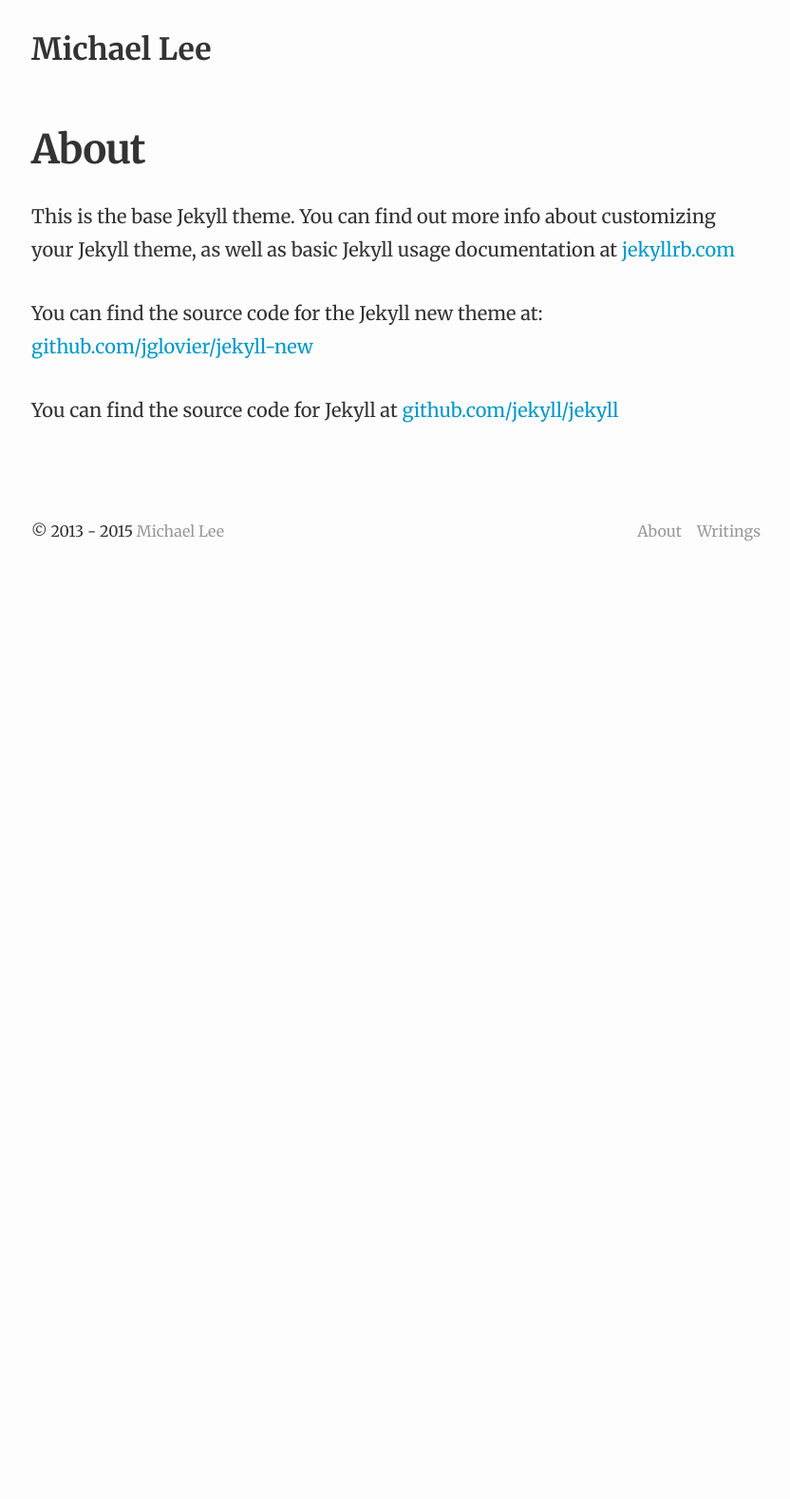
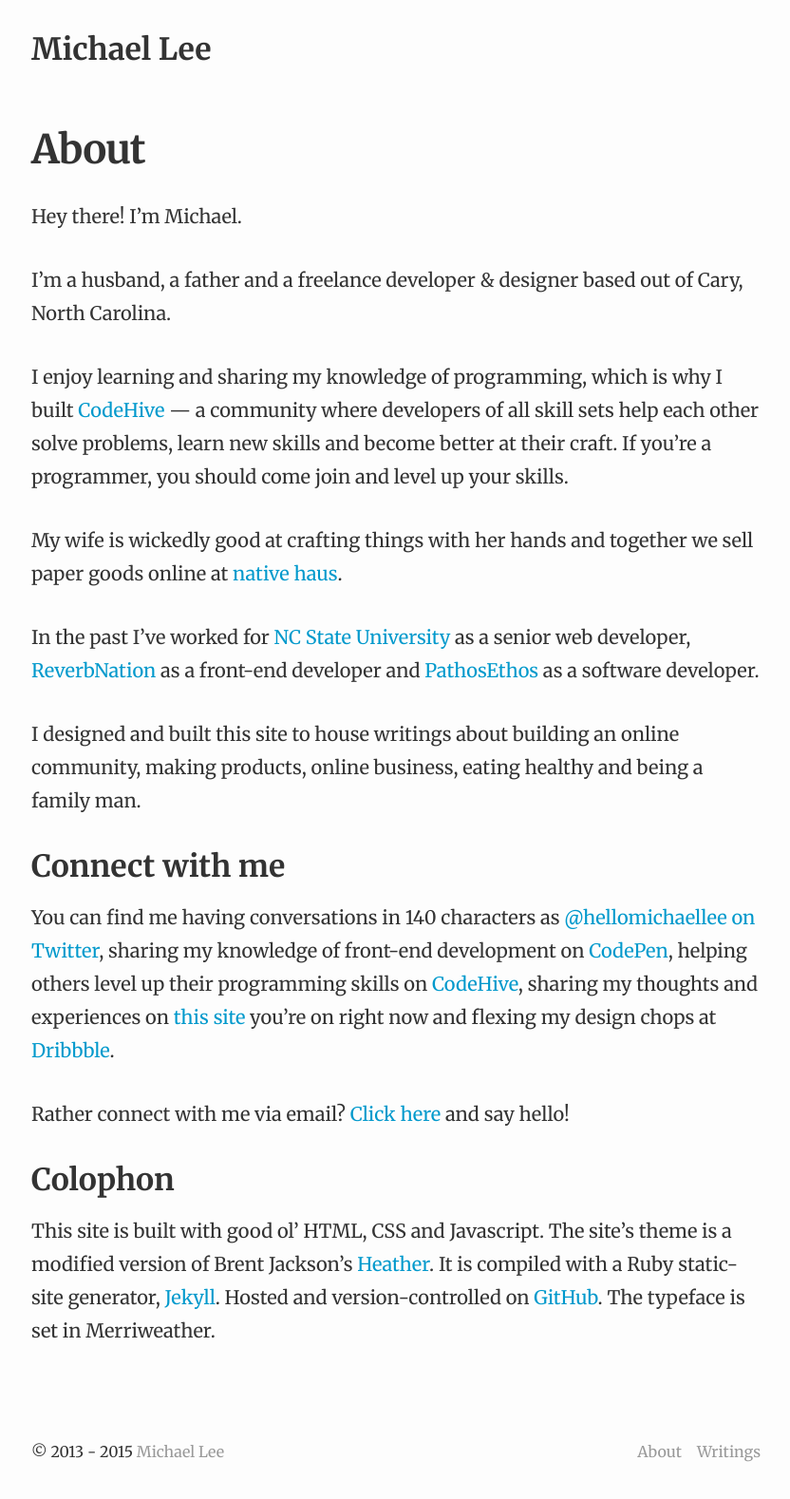
Before and after one commit to michaellee/old-michaelsoolee.com, a Jekyll site: the page built from about.md, in a window 1280 px wide. Shown: the whole page at 95% size, without its empty margins (223-1055 px from the left). Built offline with Jekyll 4.4.1, drawn with Linux system fonts in a browser that asks for light colours; before the commit the page ends 900 px from its top, so only the background shows below that.

Commit message:
About: Updated

```diff
--- a/about.md
+++ b/about.md
@@ -4,8 +4,24 @@
 permalink: /about/
 ---
 
-This is the base Jekyll theme. You can find out more info about customizing your Jekyll theme, as well as basic Jekyll usage documentation at [jekyllrb.com](http://jekyllrb.com/)
+Hey there! I'm Michael.
 
-You can find the source code for the Jekyll new theme at: [github.com/jglovier/jekyll-new](https://github.com/jglovier/jekyll-new)
+I'm a husband, a father and a freelance developer &amp; designer based out of Cary, North Carolina.
 
-You can find the source code for Jekyll at [github.com/jekyll/jekyll](https://github.com/jekyll/jekyll)
+I enjoy learning and sharing my knowledge of programming, which is why I built [CodeHive](https://www.codehive.io) &mdash; a community where developers of all skill sets help each other solve problems, learn new skills and become better at their craft. If you're a programmer, you should come join and level up your skills.
+
+My wife is wickedly good at crafting things with her hands and together we sell paper goods online at [native haus](http://www.nativehaus.com).
+
+In the past I've worked for [NC State University](http://www.ncsu.edu) as a senior web developer, [ReverbNation](http://www.reverbnation.com) as a front-end developer and [PathosEthos](http://www.pathosethos.com) as a software developer.
+
+I designed and built this site to house writings about building an online community, making products, online business, eating healthy and being a family man.
+
+## Connect with me
+
+You can find me having conversations in 140 characters as [@hellomichaellee on Twitter](https://twitter.com/hellomichaellee), sharing my knowledge of front-end development on [CodePen](http://codepen.io/michaellee), helping others level up their programming skills on [CodeHive](https://www.codehive.io/michaellee), sharing my thoughts and experiences on [this site](http://michaellee.co/writings/) you're on right now and flexing my design chops at [Dribbble](https://dribbble.com/michaellee).
+
+Rather connect with me via email? [Click here](mailto:hellomichaellee@gmail.com?Subject=Hello%20Michael!) and say hello!
+
+## Colophon
+
+This site is built with good ol' HTML, CSS and Javascript. The site's theme is a modified version of Brent Jackson's [Heather](http://jxnblk.com/Heather/). It is compiled with a Ruby static-site generator, [Jekyll](http://jekyllrb.com). Hosted and version-controlled on [GitHub](https://github.com/michaellee/michaellee.github.io). The typeface is set in Merriweather.
```
